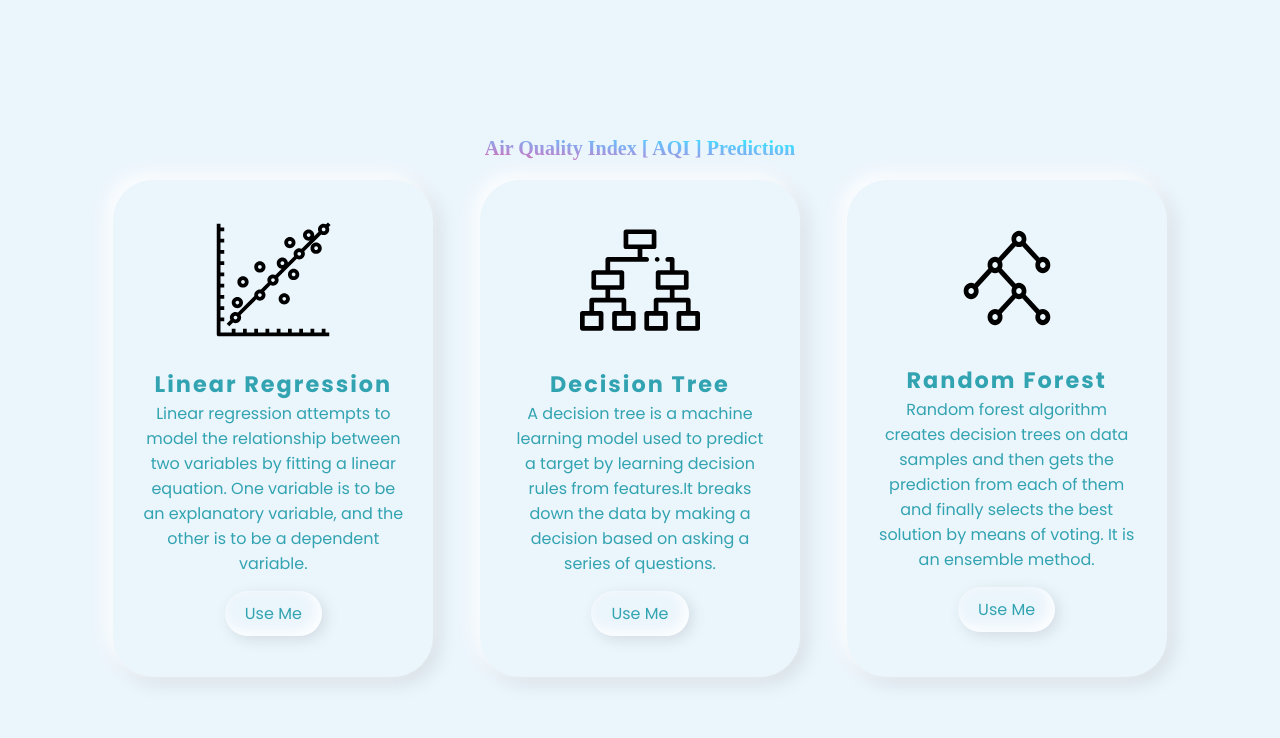
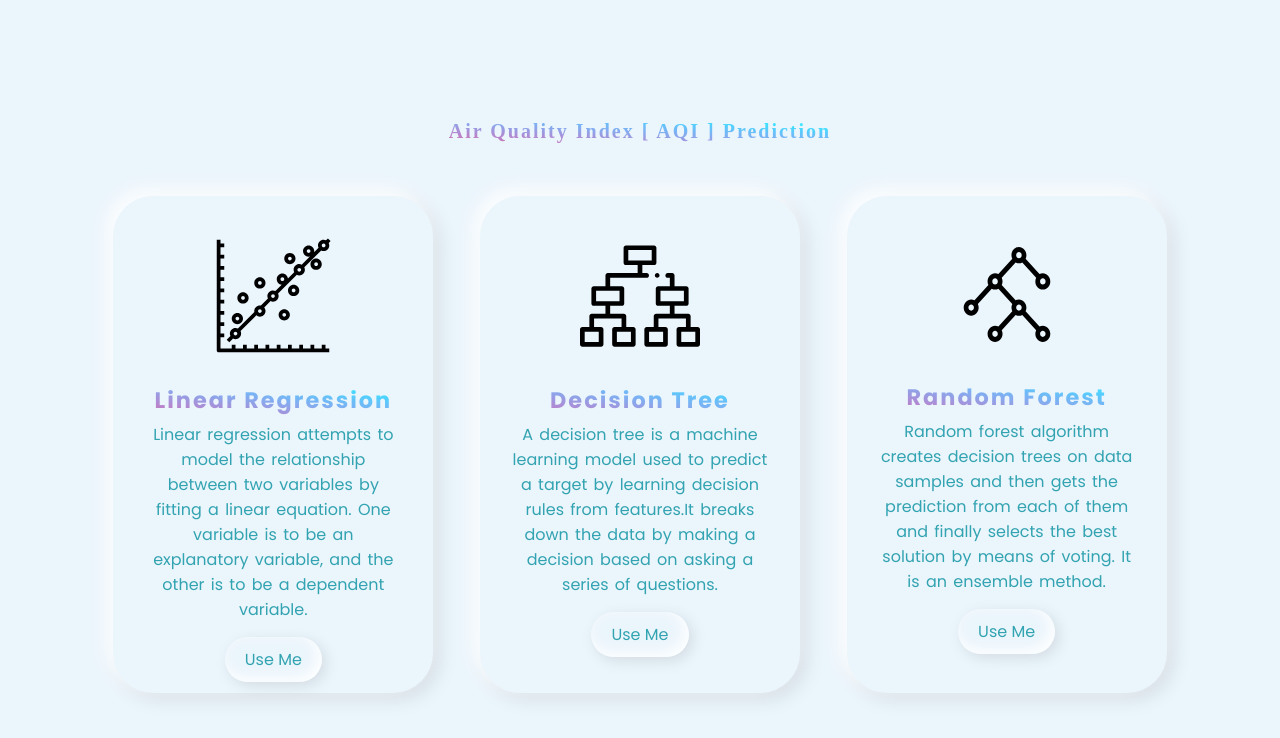
Before and after one commit to testsido/aqi, a Flask app: page / in a window 1280 px wide. Shown: the top 738 px of the page. Run offline with Flask 2, Linux system fonts and the light colour scheme.

Commit message:
Add files via upload

```diff
--- a/static/css/indexstyle.css
+++ b/static/css/indexstyle.css
@@ -37,9 +37,11 @@
 .container .title h1
 {
 	font-family: Luna;
-	font-size: 20px;color:black;
+	font-size: 20px;
 	margin-top: 3%;
+	margin-bottom: 3%;
 	align-items: center;
+	letter-spacing: 2px;
 	/* Nice Oragne blue */
 	/* background: #FC5C7D;
 background: -webkit-linear-gradient(to right, #6A82FB, #FC5C7D);
@@ -52,25 +54,12 @@
 
 background-image: linear-gradient(to right top, #d16ba5, #c777b9, #ba83ca, #aa8fd8, #9a9ae1, #8aa7ec, #79b3f4, #69bff8, #52cffe, #41dfff, #46eefa, #5ffbf1);
 
-
-
-
-
-
-
-
-
-
-
-
-
-
-
-
 	background-clip: text;
 	-webkit-background-clip: text;
 	color: transparent;
 }
+
+
 .container .card
 {
 	width: 320px;
@@ -95,6 +84,7 @@
 .container .card .imgBx img
 {
 	max-width: 120px;
+	/* max-height: 120px; */
 }
 .container .card .contentBx
 {
@@ -104,14 +94,23 @@
 }
 .container .card .contentBx h2
 {
-	color: #32a3b1;
+	/* color: #32a3b1; */
+
+    background-image: linear-gradient(to right top, #d16ba5, #c777b9, #ba83ca, #aa8fd8, #9a9ae1, #8aa7ec, #79b3f4, #69bff8, #52cffe, #41dfff, #46eefa, #5ffbf1);
+    background-clip: text;
+    -webkit-background-clip: text;
+    color: transparent;
 	font-weight: 700;
 	font-size: 1.4em;
 	letter-spacing: 2px;
 }
 .container .card .contentBx p
 {
+	margin-top: 2%;
+	word-spacing: 2px;
 	color: #32a3b1;
+
+	/* font-family: 'Montserrat', sans-serif; */
 }
 .container .card .contentBx a
 {
```
